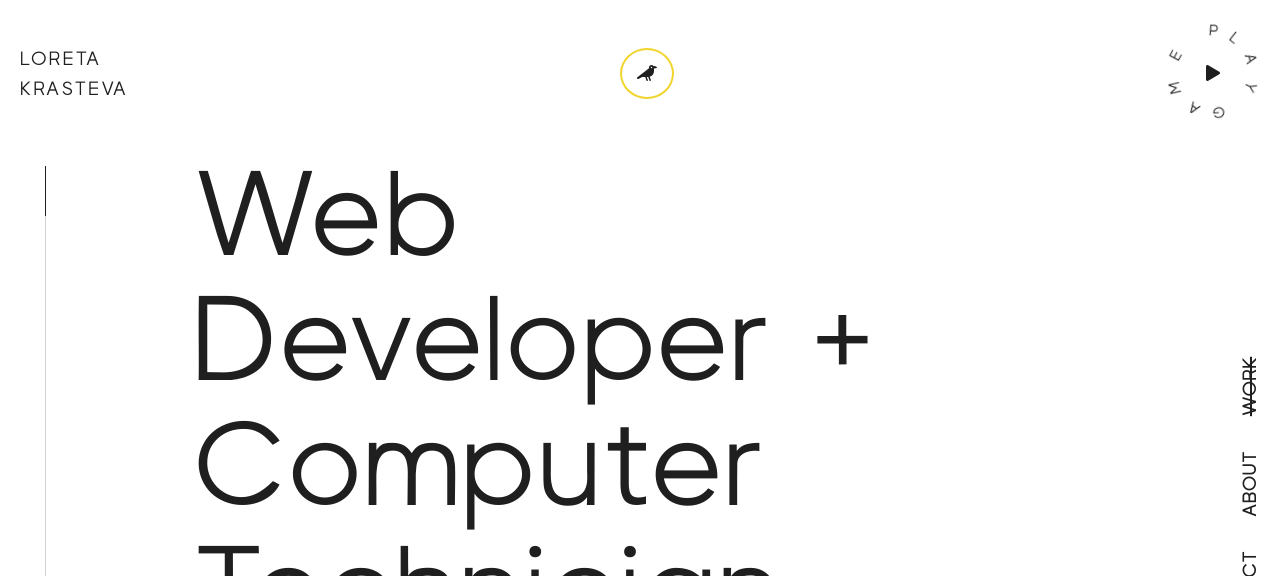
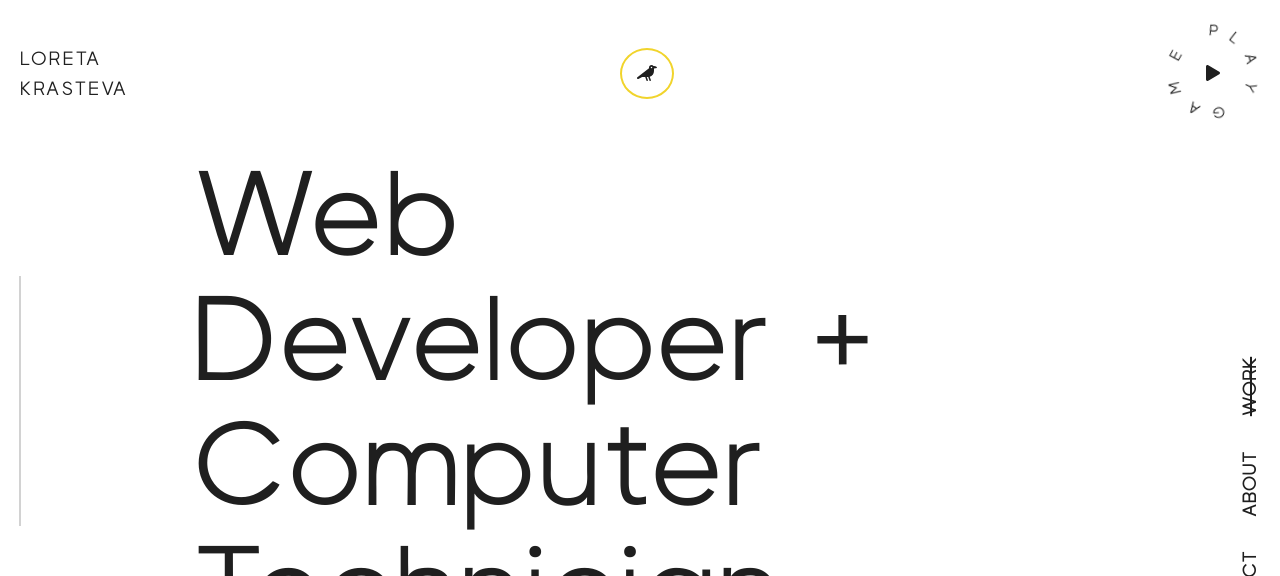
Before and after one commit to loretta-arineva/main-portfolio, a React (Create React App) app: page / in a window 1280 px wide. Shown: the top 576 px of the page. Built offline with nearby package versions, Linux system fonts and the light colour scheme.

Commit message:
Added scroll bar functionality

```diff
--- a/src/assets/scss/5-modules/_progressBar.scss
+++ b/src/assets/scss/5-modules/_progressBar.scss
@@ -1,18 +1,20 @@
-.progress-bar--container {
+.progress-bar__container {
     position           : fixed;
     top                : 50%;
     left               : -105px;
     width              : 250px;
-    height             : 1px;
-    border-top         : 1px solid $progBarContainer;
+    height             : 2px;
+    // border-top         : 1px solid $progBarContainer;
+    background-color: $progBarContainer;
     transform          : rotate(90deg);
 
     .progress-bar {
-        width     : 50px;
-        height: 1px;
+        width     : 5%;
+        height: 100%;
         position: relative;
-        top: -1px;
-        border-top: 1px solid $progressBar;
-
+        top: 0;
+        background-color: $progressBar;
+        opacity: 1;
+        transition: width ease-out;
     }
 }
--- a/src/pages/components/HeaderComponents/HeaderNav/ProgressBar/ProgressBar.js
+++ b/src/pages/components/HeaderComponents/HeaderNav/ProgressBar/ProgressBar.js
@@ -1,9 +1,12 @@
 import React from 'react'
 
-const ProgressBar = () => {
+const ProgressBar = ({ scroll }) => {
+    const width = (scroll * 100).toFixed();
+    console.log(width);
+
     return (
-        <div className="progress-bar--container">
-            <div className="progress-bar"></div>
+        <div className="progress-bar__container">
+            <div className="progress-bar" style={{ width: `${width}%` }}></div>
         </div>
     )
 }
--- a/src/pages/containers/App.js
+++ b/src/pages/containers/App.js
@@ -1,4 +1,4 @@
-import React, { Suspense } from 'react';
+import React, { Suspense, useEffect, useState } from 'react';
 
 import {
   BrowserRouter as Router,
@@ -17,12 +17,31 @@ const About = React.lazy(() => import('./About'));
 const Contact = React.lazy(() => import('./Contact'));
 
 function App() {
+  // Scroll bar
+  const [scroll, setScroll] = useState(0);
+
+  useEffect(() => {
+
+    let progressBarHandler = () => {
+
+      const totalScroll = document.documentElement.scrollTop;
+      const windowHeight = document.documentElement.scrollHeight - document.documentElement.clientHeight;
+      const scroll = `${totalScroll / windowHeight}`;
+
+      setScroll(scroll);
+    }
+
+    window.addEventListener("scroll", progressBarHandler);
+
+    return () => window.removeEventListener("scroll", progressBarHandler);
+  });
+
   return (
     <Suspense fallback={<p>Loading...</p>}>
       <Router>
         <Header />
         <HeaderNav />
-        <ProgressBar />
+        <ProgressBar scroll={scroll} />
         <Switch>
           <Route path="/about">
             <About />
```
